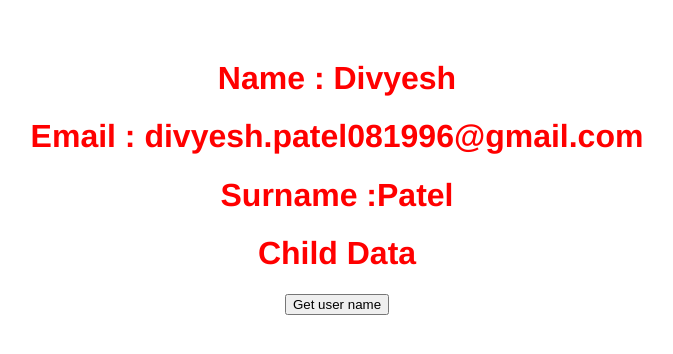
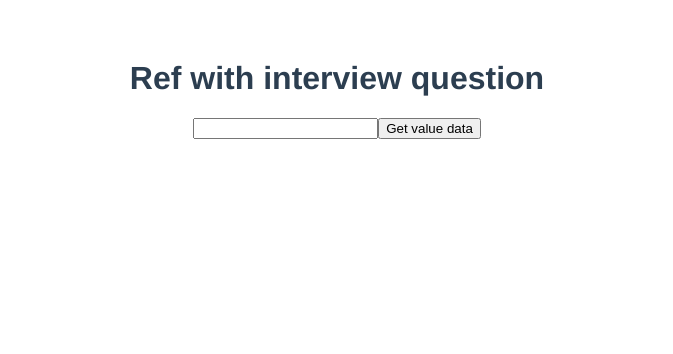
Before and after one commit to divyeshp0079/Learning-Vue.js, a Vue app: page / in a window 1280 px wide. Shown: the top 354 px of the page, without its empty margins (303-976 px from the left). Built offline with nearby package versions, Linux system fonts and the light colour scheme.

Commit message:
21 number code push

```diff
--- a/src/App.vue
+++ b/src/App.vue
@@ -1,5 +1,5 @@
 <template>
-  <firstComponents></firstComponents>
+  <!-- <firstComponents></firstComponents> -->
   <!-- <praticalComponents></praticalComponents> -->
   <!-- <eventClick></eventClick>  -->
   <!-- <getInput></getInput> -->
@@ -8,10 +8,11 @@
   <!-- <forLoop></forLoop> -->
   <!-- <htmlbinding /> -->
   <!-- <dynamicStyle /> -->
+  <refwithinterview />
 </template>
 
 <script>
-import firstComponents from "./components/firstComponents.vue";
+// import firstComponents from "./components/firstComponents.vue";
 // import praticalComponents from "./components/praticalComponents.vue";
 // import eventClick from "./components/eventClick.vue";
 // import getInput from "./components/getInput.vue";
@@ -20,10 +21,11 @@ import firstComponents from "./components/firstComponents.vue";
 // import forLoop from "./components/forLoop.vue";
 // import htmlbinding from "./components/17_Html_binding.vue";
 // import dynamicStyle from "./components/18_class_binding/dynamic_style.vue";
+import refwithinterview from "./components/21_ref_with_interview_que.vue";
 export default {
   name: "App",
   components: {
-    firstComponents,
+    // firstComponents,
     // praticalComponents,
     // eventClick,
     // getInput,
@@ -32,6 +34,7 @@ export default {
     // forLoop,
     // htmlbinding,
     // dynamicStyle,
+    refwithinterview,
   },
 };
 </script>
--- /dev/null
+++ b/src/components/21_ref_with_interview_que.vue
@@ -0,0 +1,19 @@
+<template>
+  <h1>Ref with interview question</h1>
+  <input type="text" ref="data" />
+  <button v-on:click="getValue">Get value data</button>
+</template>
+
+<script>
+export default {
+  name: "HomeData",
+  methods: {
+    getValue() {
+      this.$refs.data.focus();
+      let val = this.$refs.data.value;
+      this.$refs.data.style.color = "blue";
+      console.warn(val);
+    },
+  },
+};
+</script>
```
